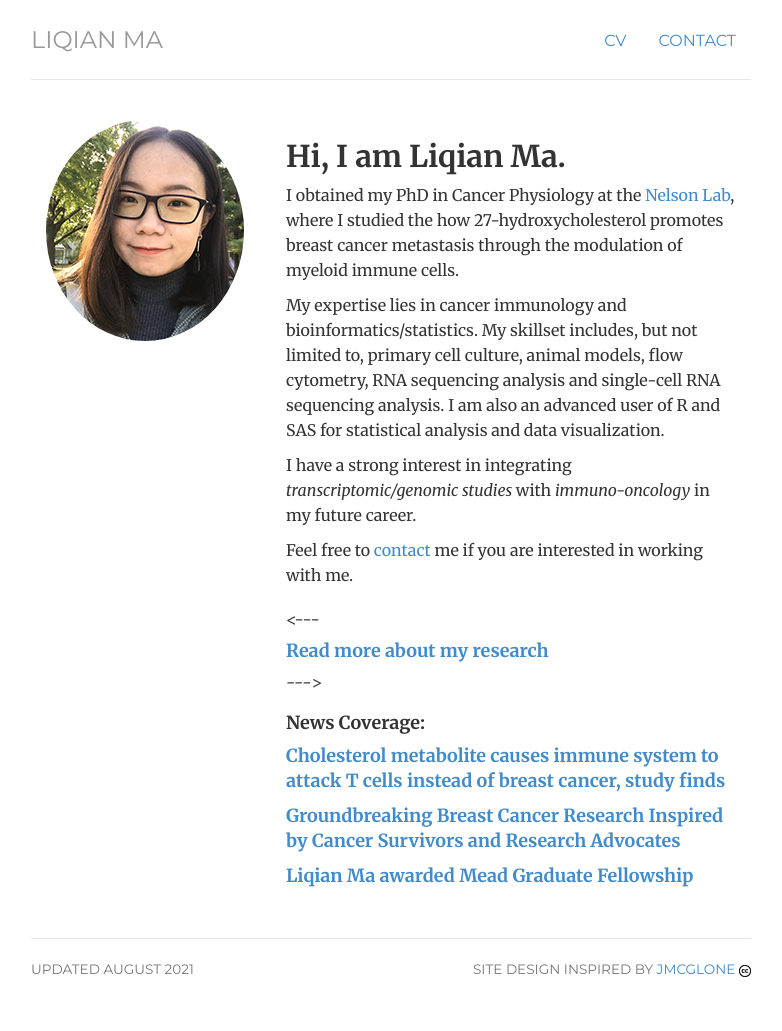
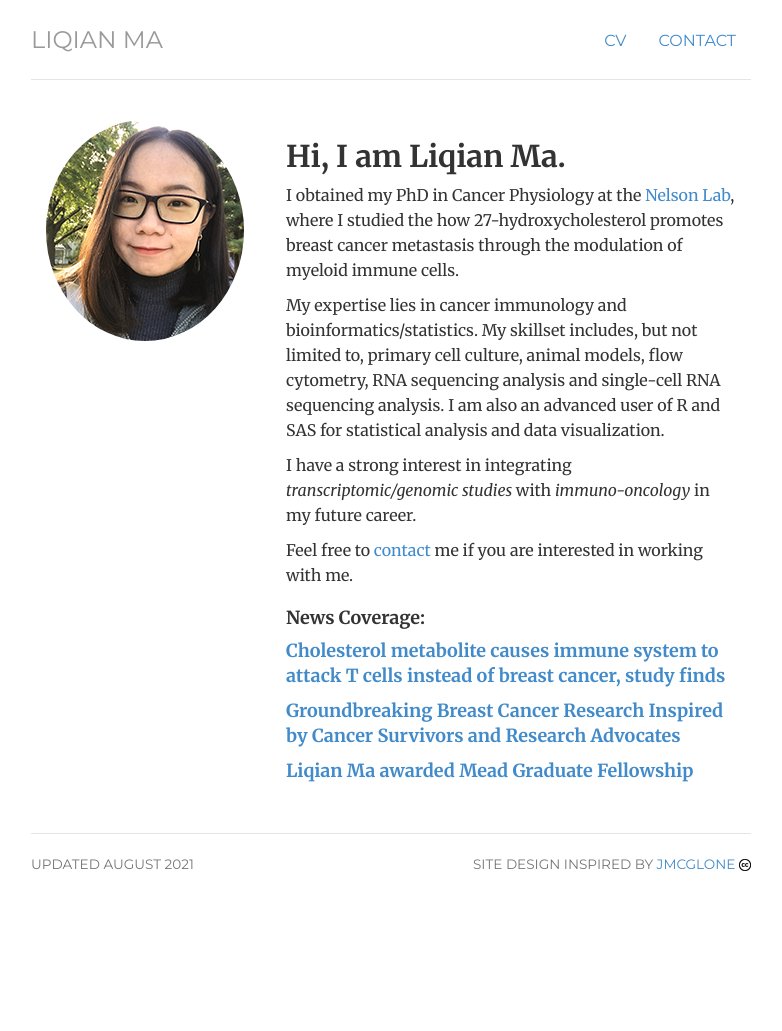
Before and after one commit to liqian-ma/liqian-ma.github.io, a Jekyll site: the page built from index.html, in a window 1280 px wide. Shown: the whole page, without its empty margins (249-1031 px from the left). Built offline with Jekyll 4.4.1, drawn with Linux system fonts in a browser that asks for light colours; after the commit the page ends 926 px from its top, so only the background shows below that.

Commit message:
Update index.html

```diff
--- a/index.html
+++ b/index.html
@@ -18,7 +18,7 @@ keywords: genomics, cancer, research, immunology, University of Illinois, UIUC
 	<p>I have a strong interest in integrating <em> transcriptomic/genomic studies </em> with <em>immuno-oncology</em> in my future career.</p>
 	<p>Feel free to <a href="contact">contact</a> me if you are interested in working with me.</p>
 <h1></h1>
-	<--- <h4> <a href="/research">Read more about my research</a></h4> --->
+	<!-- <h4> <a href="/research">Read more about my research</a></h4> -->
 	<h1></h1>
 	<h4> News Coverage: <h4>
 		<p> <a href="https://mcb.illinois.edu/news/article/594/">Cholesterol metabolite causes immune system to attack T cells instead of breast cancer, study finds</a> </p>
```
